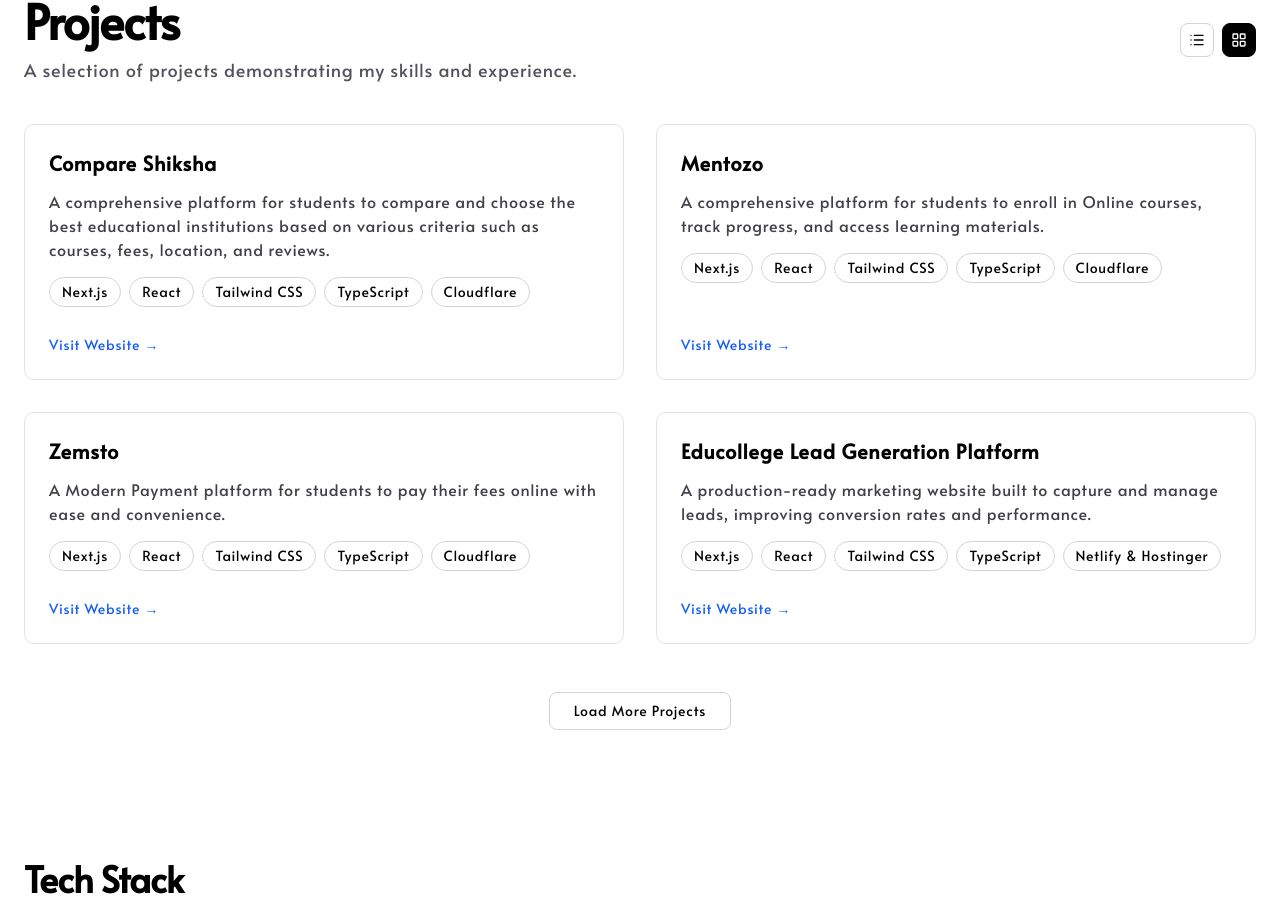
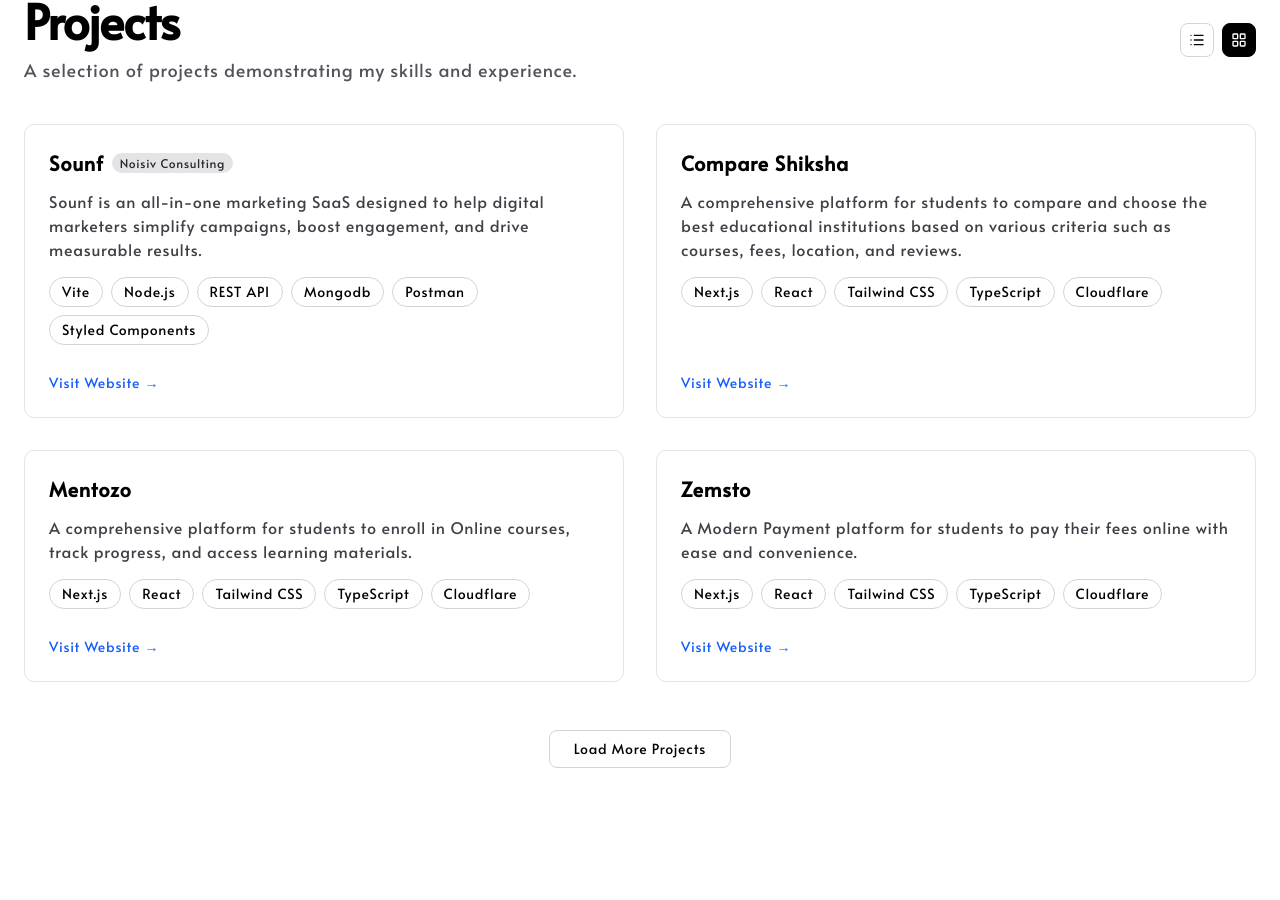
Before and after one commit to Meesujit/journal, a Next.js app: page / in a window 1280 px wide. Shown: the part 1573-2473 px from the top of the page. Built offline with nearby package versions, Linux system fonts and the light colour scheme; a web font is replaced by a local one.

Commit message:
chore: project added

```diff
--- a/src/components/projects/index.tsx
+++ b/src/components/projects/index.tsx
@@ -5,6 +5,13 @@ import Link from "next/link";
 import { LayoutGrid, List } from "lucide-react";
 
 const projects = [
+    {
+        title: "Sounf",
+        tag: 'Noisiv Consulting',
+        description: "Sounf is an all-in-one marketing SaaS designed to help digital marketers simplify campaigns, boost engagement, and drive measurable results.",
+        tech: ["Vite", "Node.js", "REST API", "Mongodb", "Postman","Styled Components"],
+        link: 'https://sounf.noisivconsulting.com'
+    },
     {
         title: "Compare Shiksha",
         description: "A comprehensive platform for students to compare and choose the best educational institutions based on various criteria such as courses, fees, location, and reviews.",
@@ -35,7 +42,7 @@ const projects = [
         tag: "Freelance",
         description:
             "A sleek and modern website for a Wedding film studio, showcasing their portfolio, services, and contact information with engaging visuals.",
-        tech: ["Next.js", "Tailwind CSS", "Framer Motion", "TypeScript", "Vercel"],
+        tech: ["Next.js", "Tailwind CSS", "Framer Motion", "TypeScript", "Vercel", "Firebase"],
         link: "https://filter-film-wedding.vercel.app",
     },
     {
```
